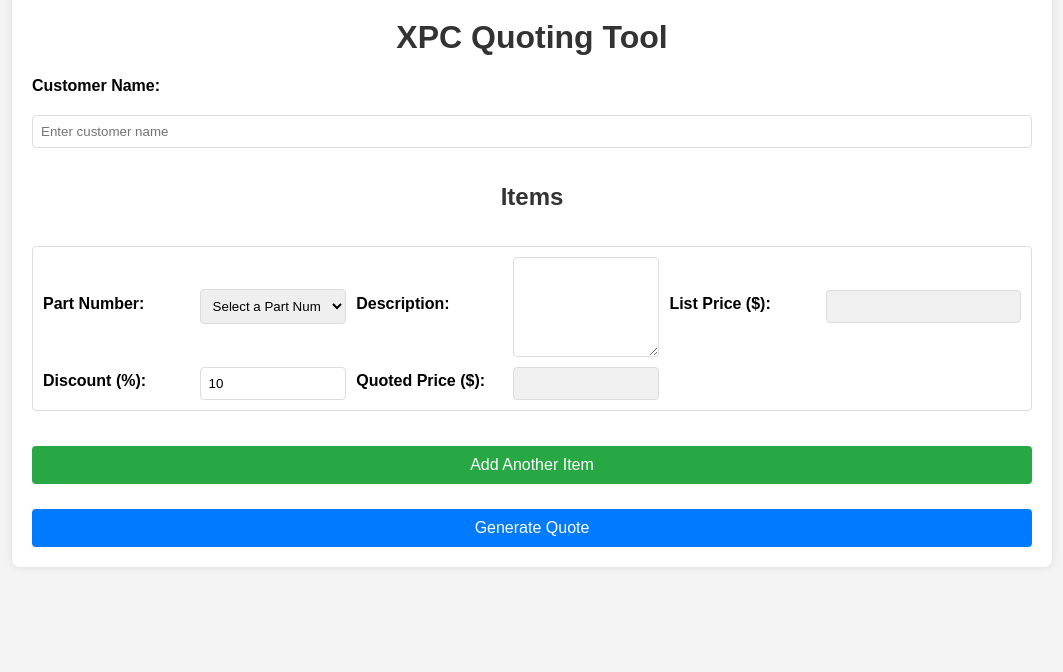
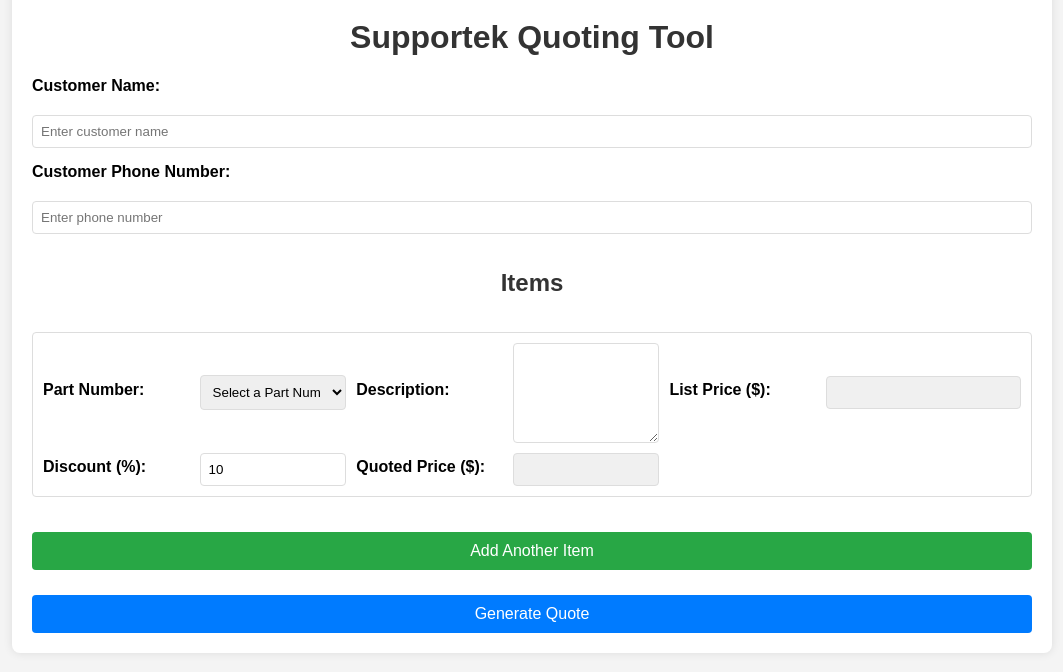
Before and after one commit to jebner2/quote-tool-test, a plain HTML site: page index.html in a window 1280 px wide. Shown: the part 212-884 px from the top of the page, without its empty margins (108-1171 px from the left). Before the commit the page ends 800 px from the top, so only its background shows below. Drawn offline with Linux system fonts and the light colour scheme.

Commit message:
Update 1 index.html

```diff
--- a/index.html
+++ b/index.html
@@ -3,16 +3,19 @@
 <head>
     <meta charset="UTF-8">
     <meta name="viewport" content="width=device-width, initial-scale=1.0">
-    <title>XPC Quoting Tool</title>
+    <title>Supportek Quoting Tool</title>
     <link rel="stylesheet" href="styles.css">
 </head>
 <body>
     <div class="container">
         <img src="supportek-logo.png" alt="Supportek Logo" class="logo">
-        <h1>XPC Quoting Tool</h1>
+        <h1>Supportek Quoting Tool</h1>
         <form id="quoteForm">
             <label for="customerName">Customer Name:</label>
             <input type="text" id="customerName" name="customerName" placeholder="Enter customer name" required>
+
+            <label for="customerPhone">Customer Phone Number:</label>
+            <input type="tel" id="customerPhone" name="customerPhone" placeholder="Enter phone number" pattern="[0-9]{3}-[0-9]{3}-[0-9]{4}" title="Phone number should be in the format 123-456-7890">
 
             <h2>Items</h2>
             <div id="itemsContainer">
```
